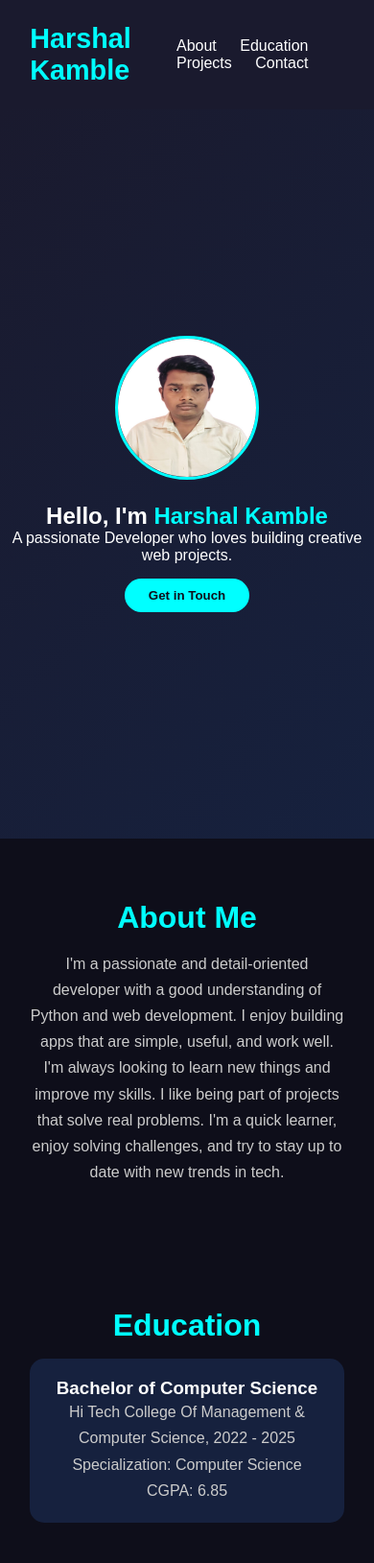
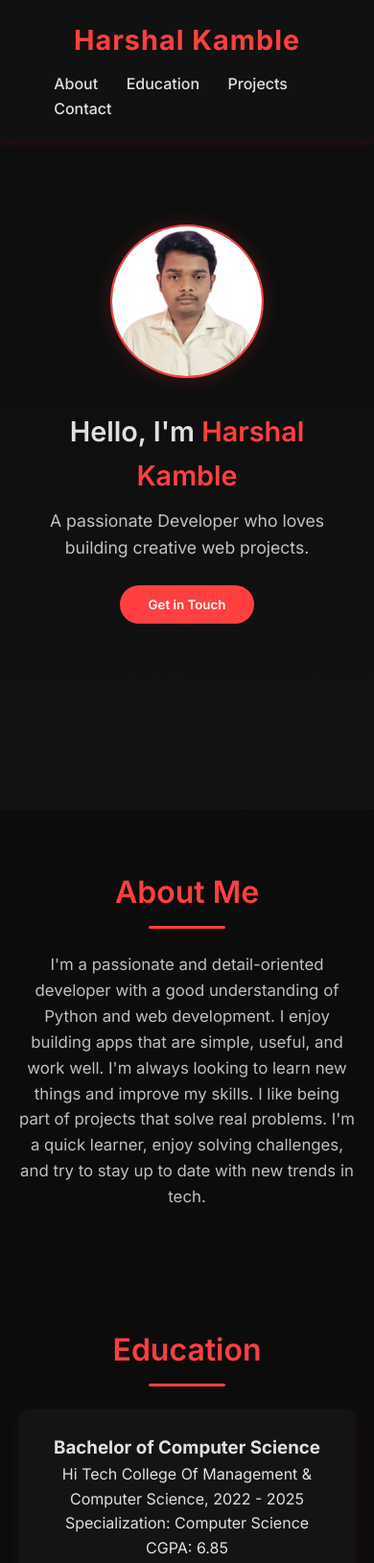
Before and after one commit to harshalkamble02/Portfolio, a plain HTML site: page index.html in a window 390 px wide. Shown: the top 1629 px of the page at 96% size. Drawn offline with Linux system fonts and the light colour scheme.

Commit message:
css modified

```diff
--- a/css/style.css
+++ b/css/style.css
@@ -1,140 +1,212 @@
-/* ===== GLOBAL ===== */
+@import url('https://fonts.googleapis.com/css2?family=Inter:wght@300;400;500;600;700&display=swap');
+
+/* ========== GLOBAL ========== */
 * {
   margin: 0;
   padding: 0;
   box-sizing: border-box;
-  font-family: "Poppins", sans-serif;
+  font-family: "Inter", sans-serif;
 }
 
 body {
-  background-color: #0e0e1a;
-  color: #fff;
+  background-color: #0c0c0c;
+  color: #e0e0e0;
+  line-height: 1.6;
   scroll-behavior: smooth;
+}
+
+/* ========== HEADER ========== */
+.header {
+  background: rgba(18, 18, 18, 0.9);
+  backdrop-filter: blur(8px);
+  position: fixed;
+  top: 0;
+  width: 100%;
+  z-index: 10;
+  box-shadow: 0 2px 10px rgba(255, 45, 45, 0.15);
 }
 
 .container {
   display: flex;
   justify-content: space-between;
   align-items: center;
-  padding: 1.5rem 8%;
-}
-
-.section {
-  padding: 4rem 8%;
-  text-align: center;
-}
-
-/* ===== HEADER ===== */
-.header {
-  background: #1a1a2e;
-  position: sticky;
-  top: 0;
-  z-index: 10;
+  padding: 1.2rem 8%;
 }
 
 .logo {
   font-size: 1.8rem;
-  color: #00ffff;
   font-weight: 700;
+  color: #ff4040;
+  cursor: pointer;
+  letter-spacing: 1px;
+  transition: 0.3s ease;
+}
+
+.logo:hover {
+  transform: translateY(-2px);
+  color: #ff5c5c;
 }
 
 .navbar a {
-  color: #fff;
-  margin-left: 20px;
+  color: #e0e0e0;
   text-decoration: none;
+  margin-left: 25px;
   font-weight: 500;
-  transition: 0.3s;
+  transition: color 0.3s, transform 0.3s;
 }
 
 .navbar a:hover {
-  color: #00ffff;
+  color: #ff4040;
+  transform: translateY(-2px);
 }
 
-/* ===== HERO ===== */
+/* ========== HERO SECTION ========== */
 .hero {
-  height: 90vh;
-  background: linear-gradient(135deg, #1a1a2e, #16213e);
+  background: linear-gradient(180deg, #0c0c0c 0%, #121212 100%);
+  min-height: 100vh;
   display: flex;
+  flex-direction: column;
   align-items: center;
   justify-content: center;
-}
-
-.hero-content {
   text-align: center;
-  max-width: 600px;
+  padding: 120px 8% 80px;
 }
 
 .profile-pic {
-  width: 150px;
-  height: 150px;
+  width: 160px;
+  height: 160px;
   border-radius: 50%;
-  margin-bottom: 20px;
-  border: 3px solid #00ffff;
+  object-fit: cover;
+  border: 2px solid #ff4040;
+  box-shadow: 0 0 20px rgba(255, 64, 64, 0.2);
+  margin-bottom: 25px;
+  transition: all 0.3s ease;
+}
+
+.profile-pic:hover {
+  transform: scale(1.05);
+  box-shadow: 0 0 25px rgba(255, 64, 64, 0.4);
+}
+
+.hero h2 {
+  font-size: 2.2rem;
+  font-weight: 600;
+  margin-bottom: 10px;
 }
 
 .hero h2 span {
-  color: #00ffff;
+  color: #ff4040;
+}
+
+.hero p {
+  max-width: 550px;
+  margin: 0 auto 25px;
+  font-size: 1.1rem;
+  color: #c2c2c2;
 }
 
 .btn {
-  background: #00ffff;
-  color: #0e0e1a;
-  padding: 10px 25px;
+  background: #ff4040;
+  color: #fff;
+  padding: 12px 30px;
+  border-radius: 30px;
   border: none;
-  border-radius: 25px;
-  font-weight: bold;
+  font-weight: 600;
   cursor: pointer;
-  margin-top: 15px;
-  transition: 0.3s;
+  transition: all 0.3s ease;
 }
 
 .btn:hover {
-  background: #00b3b3;
+  background: #ff5c5c;
+  transform: translateY(-3px);
+  box-shadow: 0 0 12px rgba(255, 64, 64, 0.3);
 }
 
-/* ===== SECTIONS ===== */
-.section-title {
-  color: #00ffff;
-  font-size: 2rem;
-  margin-bottom: 1rem;
+/* ========== SECTION COMMON ========== */
+.section {
+  background: #0c0c0c;
+  padding: 80px 8%;
+  text-align: center;
 }
 
-.about p, .education p {
-  max-width: 700px;
-  margin: auto;
-  line-height: 1.7;
-  color: #ccc;
+.section-title {
+  font-size: 2rem;
+  font-weight: 600;
+  color: #ff4040;
+  margin-bottom: 1.5rem;
+  position: relative;
 }
 
-/* ===== EDUCATION ===== */
-.edu-card {
-  background: #16213e;
-  padding: 20px;
-  border-radius: 15px;
-  margin-top: 1rem;
+.section-title::after {
+  content: '';
+  display: block;
+  width: 80px;
+  height: 3px;
+  background: #ff4040;
+  margin: 10px auto;
+  border-radius: 5px;
 }
 
-/* ===== PROJECTS ===== */
+/* ========== ABOUT ========== */
+.about p {
+  max-width: 700px;
+  margin: 0 auto;
+  font-size: 1.05rem;
+  color: #bfbfbf;
+}
+
+/* ========== EDUCATION ========== */
+.edu-card {
+  background: #141414;
+  padding: 25px;
+  margin: 1.5rem auto;
+  border-radius: 10px;
+  max-width: 650px;
+  box-shadow: 0 0 15px rgba(255, 64, 64, 0.08);
+  transition: all 0.3s ease;
+}
+
+.edu-card:hover {
+  transform: translateY(-5px);
+  box-shadow: 0 0 20px rgba(255, 64, 64, 0.15);
+}
+
+/* ========== PROJECTS ========== */
 .project-grid {
   display: grid;
-  grid-template-columns: repeat(auto-fit, minmax(250px, 1fr));
+  grid-template-columns: repeat(auto-fit, minmax(270px, 1fr));
   gap: 1.5rem;
-  margin-top: 2rem;
+  margin-top: 2.5rem;
 }
 
 .project-card {
-  background: #16213e;
-  border-radius: 15px;
-  padding: 20px;
-  transition: transform 0.3s ease, background 0.3s;
+  background: #141414;
+  border-radius: 10px;
+  padding: 25px;
+  text-align: left;
+  box-shadow: 0 0 10px rgba(255, 64, 64, 0.08);
+  transition: all 0.3s ease;
+  border: 1px solid transparent;
 }
 
 .project-card:hover {
+  border: 1px solid #ff4040;
   transform: translateY(-5px);
-  background: #00ffff22;
+  box-shadow: 0 0 20px rgba(255, 64, 64, 0.15);
 }
 
-/* ===== CONTACT ===== */
+.project-card h3 {
+  color: #ff5c5c;
+  font-size: 1.2rem;
+  margin-bottom: 8px;
+}
+
+.project-card p {
+  color: #bcbcbc;
+  font-size: 0.95rem;
+}
+
+/* ========== CONTACT ========== */
 .contact-form {
   display: flex;
   flex-direction: column;
@@ -145,16 +217,58 @@ body {
 
 .contact-form input,
 .contact-form textarea {
-  padding: 10px;
-  border-radius: 10px;
-  border: none;
+  padding: 12px 15px;
+  border-radius: 8px;
+  border: 1px solid #2b2b2b;
+  background: #121212;
+  color: #fff;
   outline: none;
-  background: #1a1a2e;
-  color: #fff;
+  font-size: 0.95rem;
+  transition: 0.3s ease;
 }
 
+.contact-form input:focus,
+.contact-form textarea:focus {
+  border-color: #ff4040;
+  box-shadow: 0 0 8px rgba(255, 64, 64, 0.2);
+}
+
+.contact-form .btn {
+  width: 100%;
+}
+
+/* ========== FOOTER ========== */
 .footer {
-  margin-top: 2rem;
+  text-align: center;
+  margin-top: 3rem;
   color: #aaa;
   font-size: 0.9rem;
 }
+
+.footer a {
+  color: #ff4040;
+  text-decoration: none;
+}
+
+.footer a:hover {
+  text-decoration: underline;
+}
+
+/* ========== RESPONSIVE ========== */
+@media (max-width: 768px) {
+  .container {
+    flex-direction: column;
+  }
+
+  .navbar {
+    margin-top: 10px;
+  }
+
+  .hero h2 {
+    font-size: 1.8rem;
+  }
+
+  .section {
+    padding: 60px 5%;
+  }
+}
```
